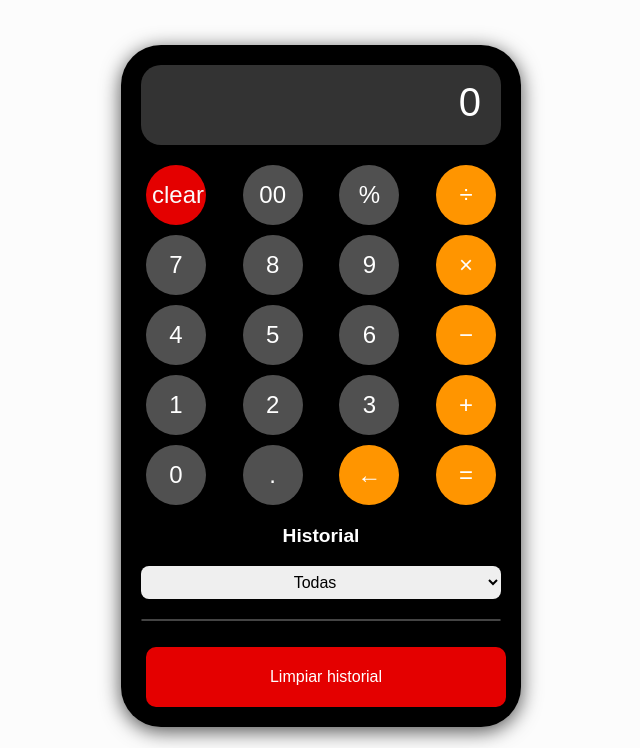
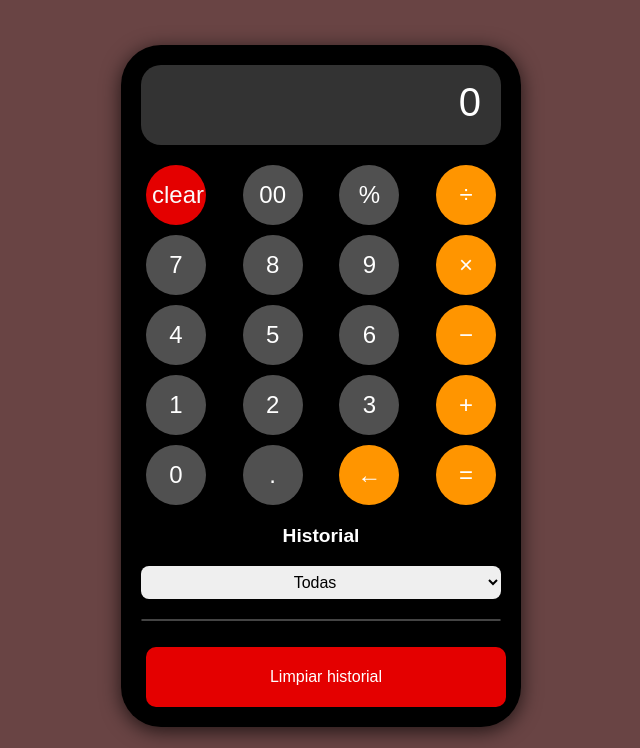
Before and after one commit to francosantillan12/JavaScript-Coderhouse, a plain HTML site: page index.html in a window 1280 px wide. Shown: the part 92-840 px from the top of the page, without its empty margins (319-959 px from the left). Drawn offline with Linux system fonts and the light colour scheme.

Commit message:
Entrega N2 JavaScript- CoderHouse

```diff
--- a/styles/style.css
+++ b/styles/style.css
@@ -1,7 +1,7 @@
 
 body {
   font-family: Arial, sans-serif;
-  background-color: #fcfcfc; /* fondo blanco */
+  background-color: #694444; /* fondo blanco */
   margin: 0;
   padding: 20px;
   color: black; /* texto general en negro */
```
Also changed, not shown: js/main.js (+7 -18 lines).
